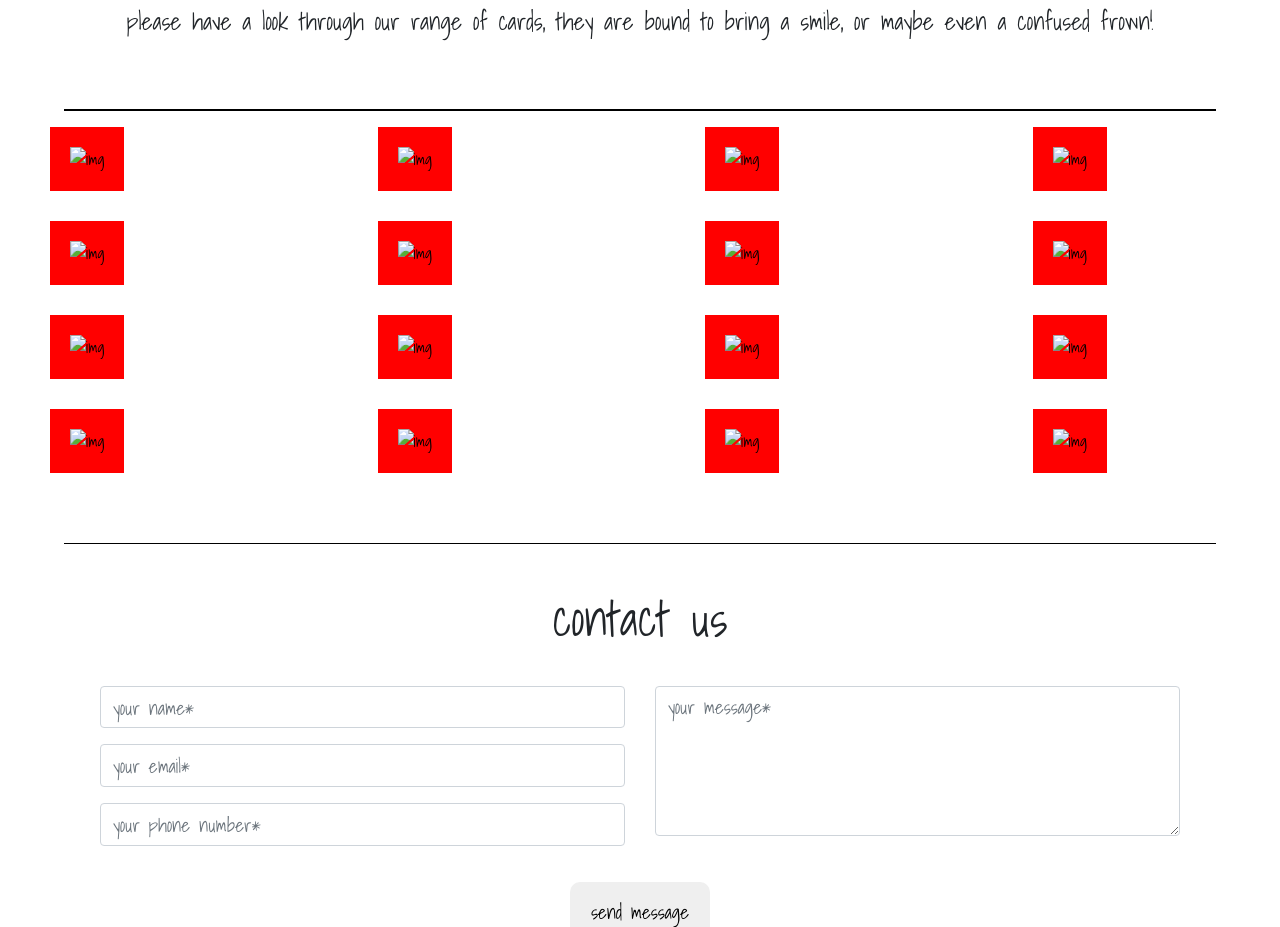
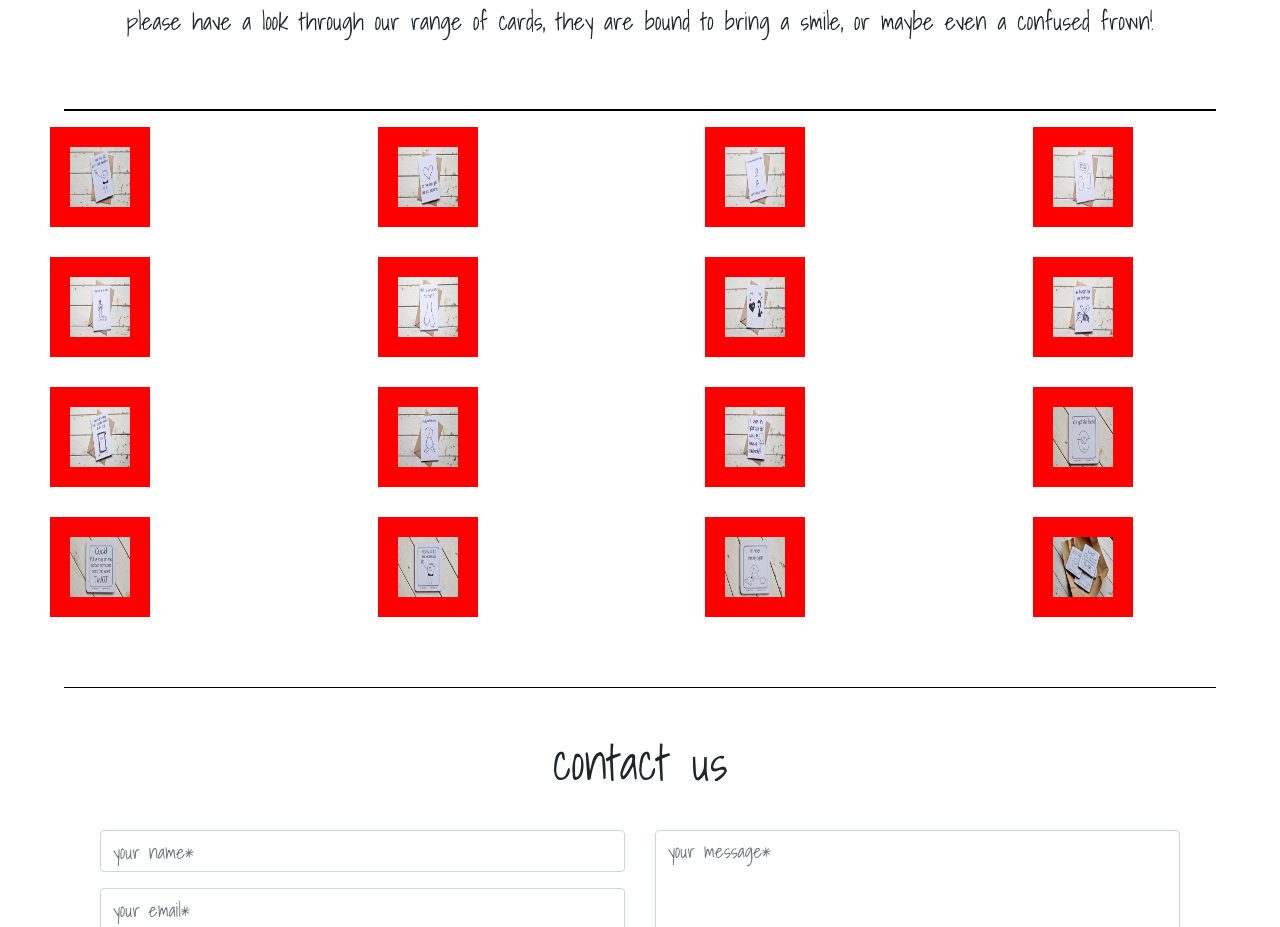
Before and after one commit to foxchristian/glumwhale, a plain HTML site: page index.html in a window 1280 px wide. Shown: the part 954-1881 px from the top of the page. Drawn offline with nearby package versions, Linux system fonts and the light colour scheme.

Commit message:
Update index.html

```diff
--- a/index.html
+++ b/index.html
@@ -236,52 +236,52 @@ background-color: grey;
   <section id="portfolio">
 		<div class='gallery'>
 			<a href="#">
-				<img src="images/card1" alt="img" class="product">
+				<img src="/images/card1.jpg" alt="img" class="product">
 			</a>
 			<a href="#">
-				<img src="images/card2" alt="img" class="product">
+				<img src="/images/card2.jpg" alt="img" class="product">
 			</a>
 			<a href="#">
-				<img src="images/card3" alt="img" class="product">
+				<img src="/images/card3.jpg" alt="img" class="product">
 			</a>
 			<a href="#">
-				<img src="images/card4" alt="img" class="product">
+				<img src="/images/card4.jpg" alt="img" class="product">
 			</a>
 			<a href="#">
-				<img src="images/card5" alt="img" class="product">
+				<img src="/images/card5.jpg" alt="img" class="product">
 			</a>
 			<a href="#">
-				<img src="images/card6" alt="img" class="product">
+				<img src="/images/card6.jpg" alt="img" class="product">
 			</a>
 			<a href="#">
-				<img src="images/card7" alt="img" class="product">
+				<img src="/images/card7.jpg" alt="img" class="product">
 			</a>
 			<a href="#">
-				<img src="images/card8" alt="img" class="product">
+				<img src="/images/card8.jpg" alt="img" class="product">
 			</a>
 			<a href="#">
-				<img src="images/card9" alt="img" class="product">
+				<img src="/images/card9.jpg" alt="img" class="product">
 			</a>
 			<a href="#">
-				<img src="images/card10" alt="img" class="product">
+				<img src="/images/card10.jpg" alt="img" class="product">
 			</a>
 			<a href="#">
-				<img src="images/card11" alt="img" class="product">
+				<img src="/images/card11.jpg" alt="img" class="product">
 			</a>
 			<a href="#">
-				<img src="images/coaster1" alt="img" class="product">
+				<img src="/images/coaster1.jpg" alt="img" class="product">
 			</a>
 			<a href="#">
-				<img src="images/coaster2" alt="img" class="product">
+				<img src="/images/coaster2.jpg" alt="img" class="product">
 			</a>
 			<a href="#">
-				<img src="images/coaster3" alt="img" class="product">
+				<img src="/images/coaster3.jpg" alt="img" class="product">
 			</a>
 			<a href="#">
-				<img src="images/coaster4" alt="img" class="product">
+				<img src="/images/coaster4.jpg" alt="img" class="product">
 			</a>
 			<a href="#">
-				<img src="images/group1" alt="img" class="product">
+				<img src="/images/group1.jpg" alt="img" class="product">
 			</a>
 		</div>
 		<hr>
@@ -336,5 +336,13 @@ background-color: grey;
   <script src="https://cdnjs.cloudflare.com/ajax/libs/jquery/3.3.1/jquery.min.js"></script>
   <script src="https://stackpath.bootstrapcdn.com/bootstrap/4.3.1/js/bootstrap.min.js"></script>
 
+	<script>
+		// MDB Lightbox Init
+$(function () {
+$("#mdb-lightbox-ui").load("mdb-addons/mdb-lightbox-ui.html");
+});
+	</script>
+
+
 </body>
 </html>
```
